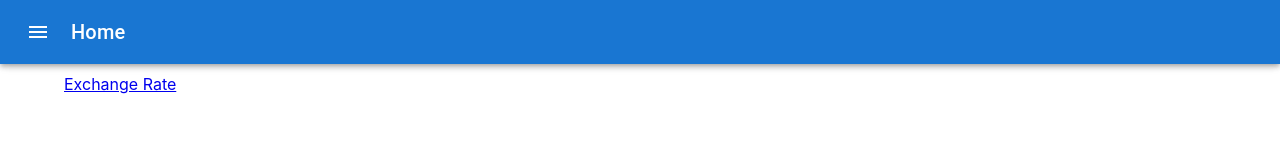
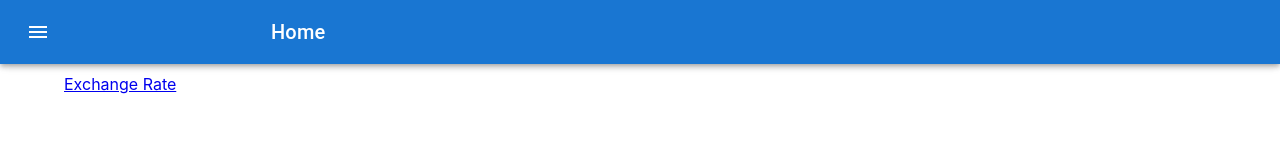
Before and after one commit to lambdaret/app-tools, a React (Create React App) app: page / in a window 1280 px wide. Shown: the top 160 px of the page. Built offline with nearby package versions, Linux system fonts and the light colour scheme.

Commit message:
top fixed

```diff
--- a/src/ExchangeRate/UrlBox.jsx
+++ b/src/ExchangeRate/UrlBox.jsx
@@ -7,7 +7,12 @@ const UrlBox = () => {
   const downloadUrls = useSelector(getState(DOWNLOAD_URLS));
   return downloadUrls?.map((link) => (
     <Grid item xs={12} key={link}>
-      <Link href={link} target="_blank" download style={{ inlineSize: "100%" }}>
+      <Link
+        href={link}
+        target="_blank"
+        download
+        style={{ wordBreak: "break-all" }}
+      >
         {link}
       </Link>
     </Grid>
--- a/src/TopMenu/index.jsx
+++ b/src/TopMenu/index.jsx
@@ -35,7 +35,12 @@ const TopMenu = () => {
         >
           <MenuIcon />
         </IconButton>
-        <Typography variant="h6" component="div" sx={{ flexGrow: 1 }}>
+        <Typography
+          variant="h6"
+          component="div"
+          sx={{ flexGrow: 1 }}
+          style={{ marginLeft: 200 }}
+        >
           {title}
         </Typography>
       </Toolbar>
```
